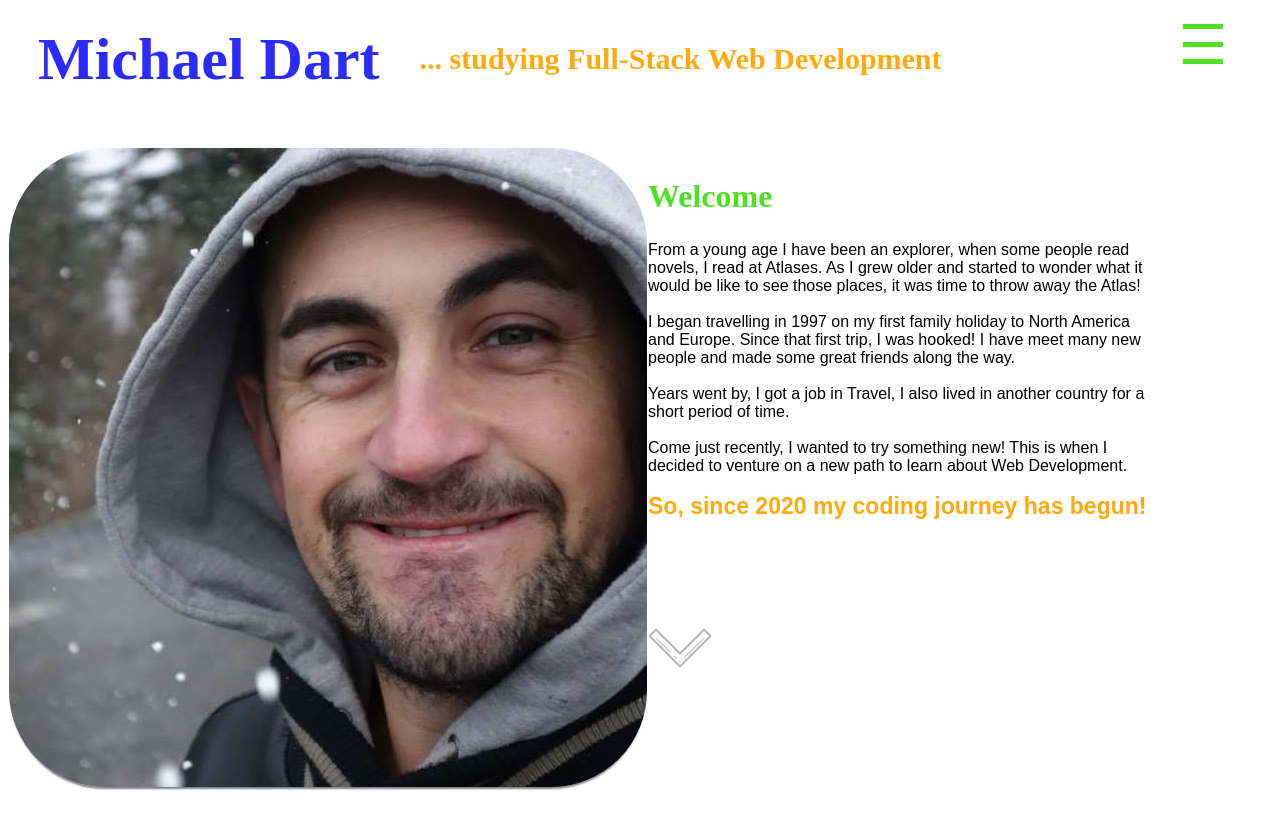
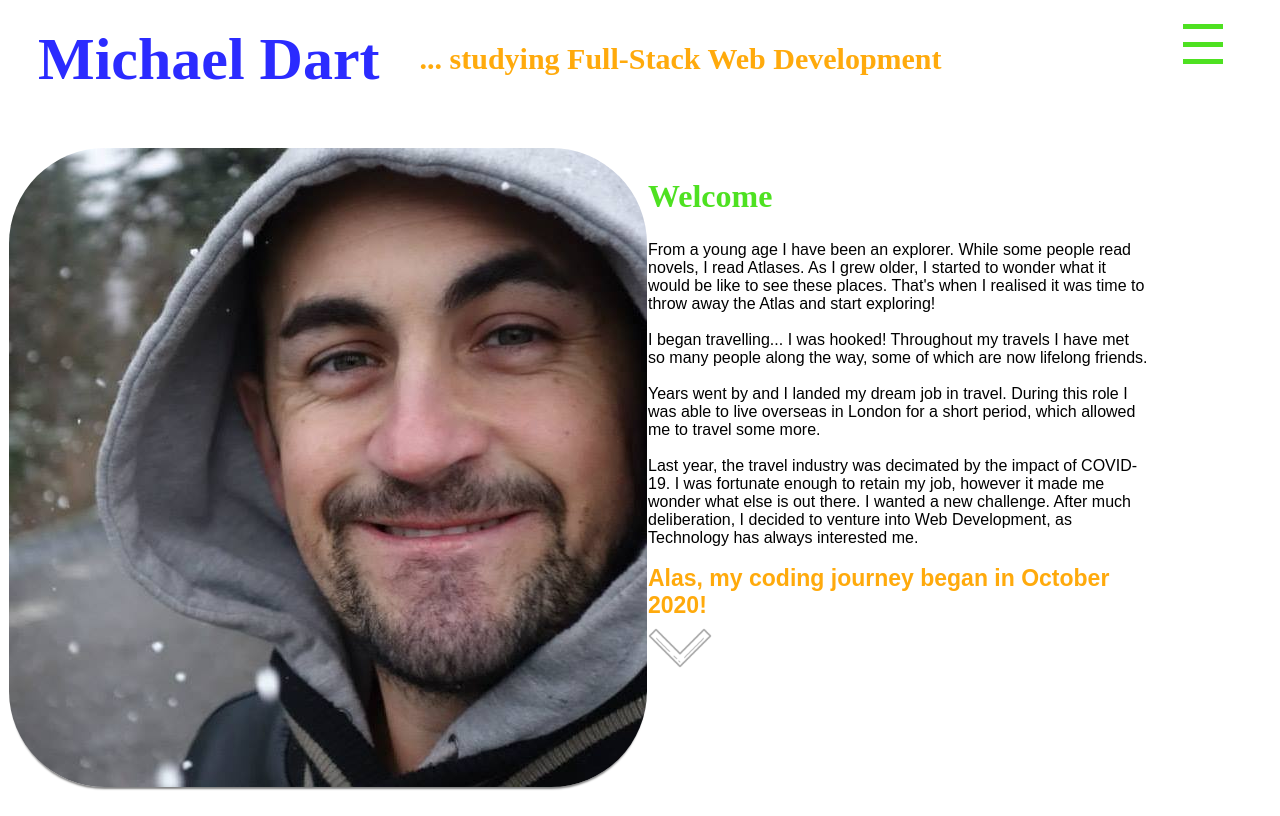
Before and after one commit to mdart86/Portfolio_React, a React (Create React App) app: page / in a window 1280 px wide. Built offline with nearby package versions, Linux system fonts and the light colour scheme; a web font is replaced by a local one.

Commit message:
updates to wording in portfolio descriptions and into page

```diff
--- a/src/components/Intro.js
+++ b/src/components/Intro.js
@@ -12,20 +12,19 @@ const Intro = () => {
             <div className="right-intro">
                 <h1>Welcome</h1>
                     <div className="intro-div">
-                        <p>From a young age I have been an explorer, when some people read novels, I read at Atlases.
-                            As I grew older and started to wonder what it would be like to see those places, it was time to throw away the Atlas!
+                        <p>  From a young age I have been an explorer. While some people read novels, I read Atlases. As I grew older, I started to wonder what it would be like to see these places. That's when I realised it was time to throw away the Atlas and start exploring!
                             <br></br>
                             <br></br>
-                            I began travelling in 1997 on my first family holiday to North America and Europe. Since that first trip, I was hooked! I have meet many new people and made some great friends along the way.
+                            I began travelling... I was hooked! Throughout my travels I have met so many people along the way, some of which are now lifelong friends.
                             <br></br>
                             <br></br>
-                            Years went by, I got a job in Travel, I also lived in another country for a short period of time.
+                            Years went by and I landed my dream job in travel. During this role I was able to live overseas in London for a short period, which allowed me to travel some more.
                             <br></br>
                             <br></br>
-                            Come just recently, I wanted to try something new! This is when I decided to venture on a new path to learn about Web Development.
+                            Last year, the travel industry was decimated by the impact of COVID-19. I was fortunate enough to retain my job, however it made me wonder what else is out there. I wanted a new challenge. After much deliberation, I decided to venture into Web Development, as Technology has always interested me.
                             <br></br>
                             <br></br>
-                            <span className="intro-last-line">So, since 2020 my coding journey has begun!</span>
+                            <span className="intro-last-line">Alas, my coding journey began in October 2020!</span>
                             </p>
                     </div>
             </div>
--- a/src/data/portfolioDetails.js
+++ b/src/data/portfolioDetails.js
@@ -12,23 +12,24 @@ export const OriginalPortfolio = [
     {
         id: 1,
         title: "Original Portfolio Website",
-        description: "This was my first project within the tech world. I was tasked with creating a portfolio website to showcase what I had learnt within HTML and CSS",
-        techstack: "HTML (for structure) and CSS (for styling)",
-        techtools: "Balsamiq (for wireframes), VS Code (for coding :p) and Netlify (for deployment to the world)",
+        description: "My very first project! I was tasked to create a portfolio website using HTML and CSS that had user design and flexibility amongst different screen sizes in mind",
+        techstack: "HTML and CSS",
+        techtools: "Balsamiq, Git Hub, Netlify and Visual Studio Code",
         presentation: "assets/presentations/portfolio_preso.pdf",
         img1: "assets/portfolio_screenshots/portfolio_screenshot_1.png",
         img2:  "assets/portfolio_screenshots/portfolio_screenshot_2.png",
         link: "https://github.com/mdart86/Portfolio_Website",
     },
+
 ]
 
 export const TerminalApplication = [
     {
         id: 1,
         title: "Terminal Application",
-        description: "This was my first real introduction to programming! Using the programming language of Ruby, I created a multiple choice questionaire, using programming concepts and Ruby Gems",
-        techstack: "Ruby",
-        techtools: "VS Code (for coding) and Ubuntu (or the Terminal) to run the application",
+        description: "Programming languages was a completely new concept to me. In this project we had to build an MVP using Ruby. My application was a multiple choice questionnaire where the user had to navigate through a series of menus which listed separate quiz levels and quizzes to complete.",
+        techstack: "Ruby incl. Ruby Gems",
+        techtools: "Command Line, GitHub and Visual Studio Code",
         presentation: "assets/presentations/terminal_application_preso.pdf",
         img1: "assets/portfolio_screenshots/terminal_application_screenshot_1.png",
         img2:  "assets/portfolio_screenshots/terminal_application_screenshot_2.png",
@@ -36,13 +37,14 @@ export const TerminalApplication = [
     }
 ]
 
+
 export const TwoSidedMarketplace = [
     {
         id: 1,
         title: "Two Sided Marketplace",
-        description: "My third project was to create a two-sided marketplace. One of the key criteria was to ensure it had full CRUD (Create, Read, Update and Delete) functionalities.",
-        techstack: "HTML, Ruby and Ruby on Rails (framework)",
-        techtools: "VS Code (for coding), Balsamiq (for Wireframes), Diagrams.net (for Entity Relationship Design (or ERD)), Heroku (for deployment)",
+        description: "This was a two-sided marketplace for selling and buying aircraft models. The marketplace has full CRUD (create, read, update and delete) functionalities, using Cloudinary storage, Devise authentication, Rolify authorisation and the Stripe payment platform.",
+        techstack: "Ruby on Rails, Ruby, HTML, CSS (incl. Bootstrap), and PostgreSQL",
+        techtools: "Balsamiq, Diagrams.net, Git Hub, Heroku and Visual Studio Code.",
         presentation: "assets/presentations/marketplace_preso.pptx",
         img1: "assets/portfolio_screenshots/twosided-marketplace-screenshot_1.png",
         img2:  "assets/portfolio_screenshots/twosided-marketplace-screenshot_2.png",
```
